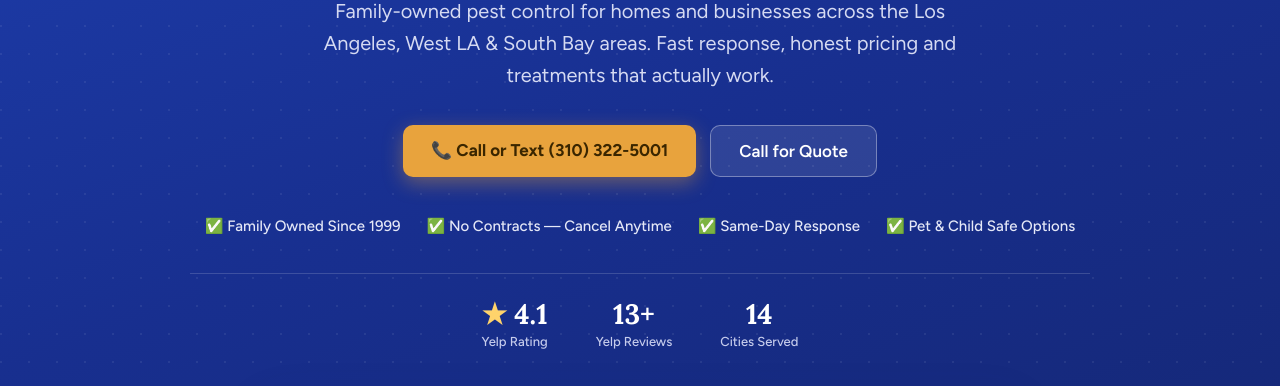
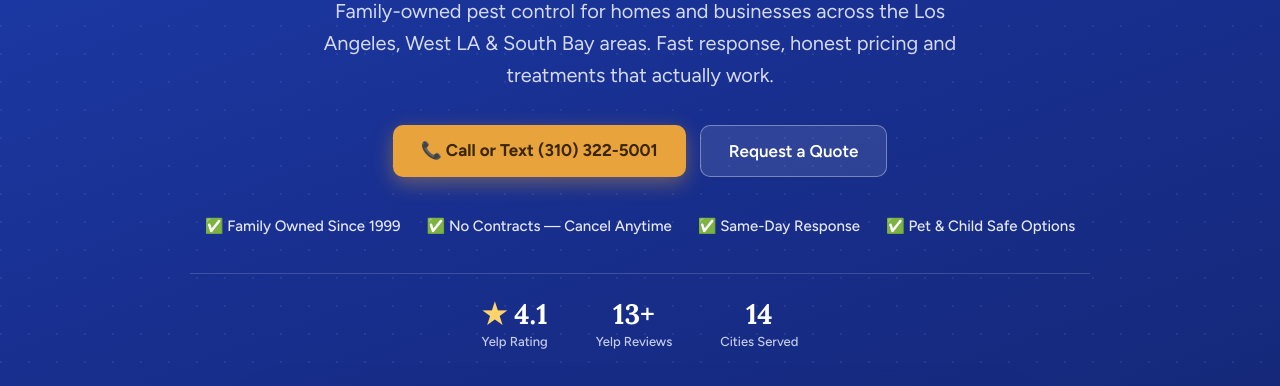
Before and after one commit to mmirick/spm-website, a plain HTML site: page v2/index.html in a window 1280 px wide. Shown: the part 399-785 px from the top of the page. Drawn offline with Linux system fonts and the light colour scheme.

Commit message:
v2: hero button 'Call for Quote' -> 'Request a Quote'
Co-Authored-By: Claude Opus 4.8 (1M context) <noreply@anthropic.com>

```diff
--- a/v2/index.html
+++ b/v2/index.html
@@ -146,7 +146,7 @@
             <p style="font-size:clamp(17px,2.4vw,20px);line-height:1.6;color:#d5daf2;max-width:640px;margin:0 auto 34px;">Family-owned pest control for homes and businesses across the Los Angeles, West LA &amp; South Bay areas. Fast response, honest pricing and treatments that actually work.</p>
             <div style="display:flex;gap:14px;justify-content:center;flex-wrap:wrap;margin-bottom:40px;">
                 <a href="tel:+13103225001" class="cta" style="font-size:17px;padding:15px 28px;border-radius:10px;box-shadow:0 6px 20px rgba(232,163,61,.4);">📞 Call or Text (310) 322-5001</a>
-                <a href="#contact" class="ghost" style="font-size:17px;padding:15px 28px;border-radius:10px;">Call for Quote</a>
+                <a href="#contact" class="ghost" style="font-size:17px;padding:15px 28px;border-radius:10px;">Request a Quote</a>
             </div>
             <div style="display:flex;gap:10px 26px;justify-content:center;flex-wrap:wrap;color:#e5e8f7;font-size:15px;font-weight:500;">
                 <span>✅ Family Owned Since 1999</span>
```
